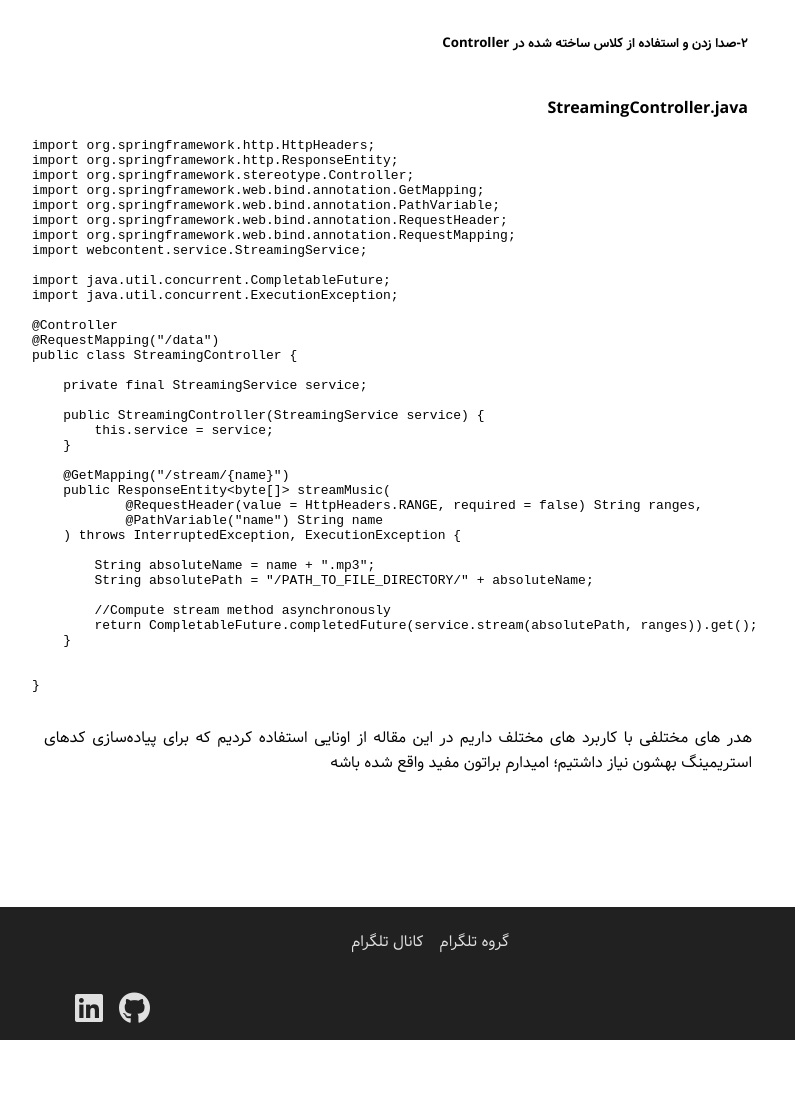
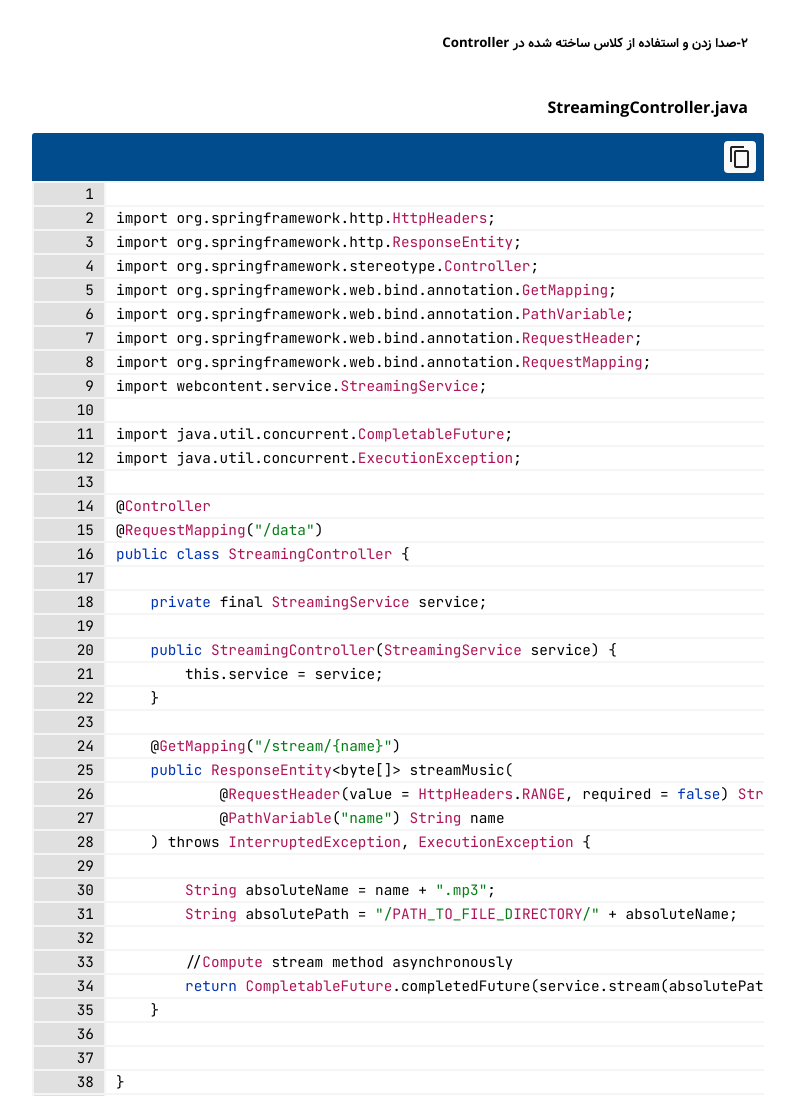
Before and after one commit to SkybirdBits-zz/skybirdbits.github.io, a plain HTML site: page article/web/streaming-spring-boot.html in a window 1280 px wide. Shown: the part 6560-7656 px from the top of the page, without its empty margins (242-1037 px from the left). Before the commit the page ends 7608 px from the top, so only its background shows below. Drawn offline with nearby package versions, Linux system fonts and the light colour scheme.

Commit message:
updated to integrate with js files modifications

```diff
--- a/article/web/streaming-spring-boot.html
+++ b/article/web/streaming-spring-boot.html
@@ -269,7 +269,7 @@ public class StreamingService {
 
                 <p><strong>StreamingController.java</strong></p>
 
-                <pre>
+                <div class="code-container">
 import org.springframework.http.HttpHeaders;
 import org.springframework.http.ResponseEntity;
 import org.springframework.stereotype.Controller;
@@ -307,7 +307,7 @@ public class StreamingController {
 
 
 }
-                </pre>
+                </div>
 
 
                 <p class="mt-5">هدر های مختلفی با کاربرد های مختلف داریم در این مقاله از اونایی استفاده کردیم که برای
```
